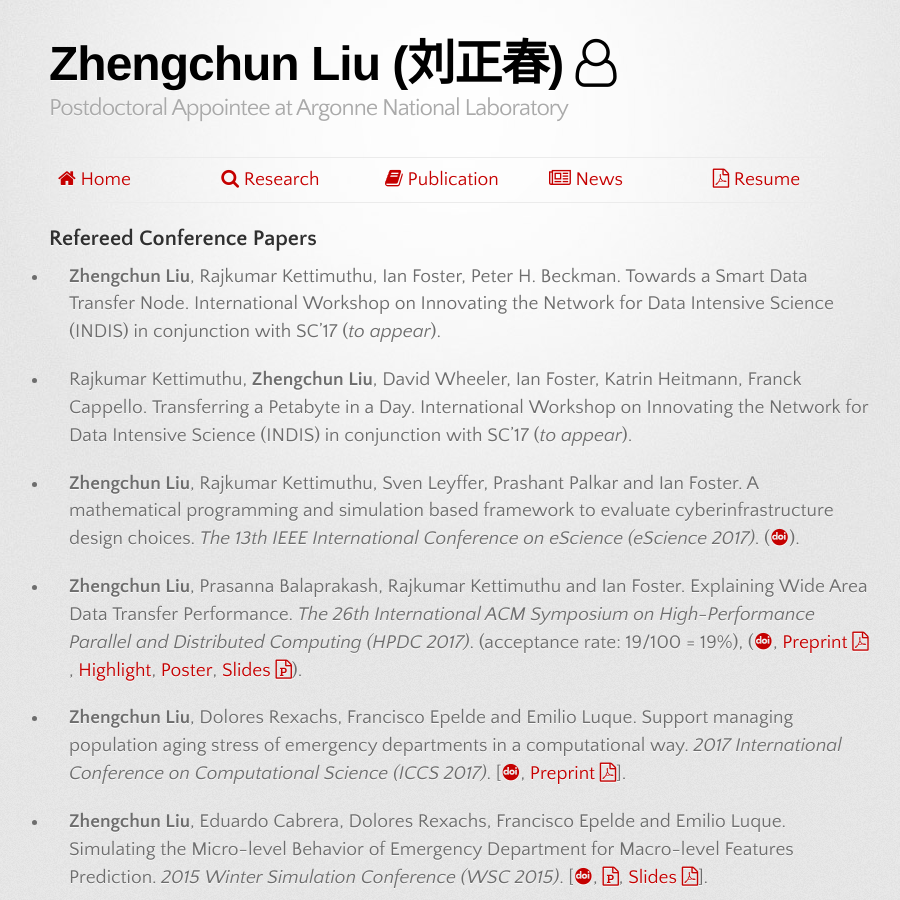
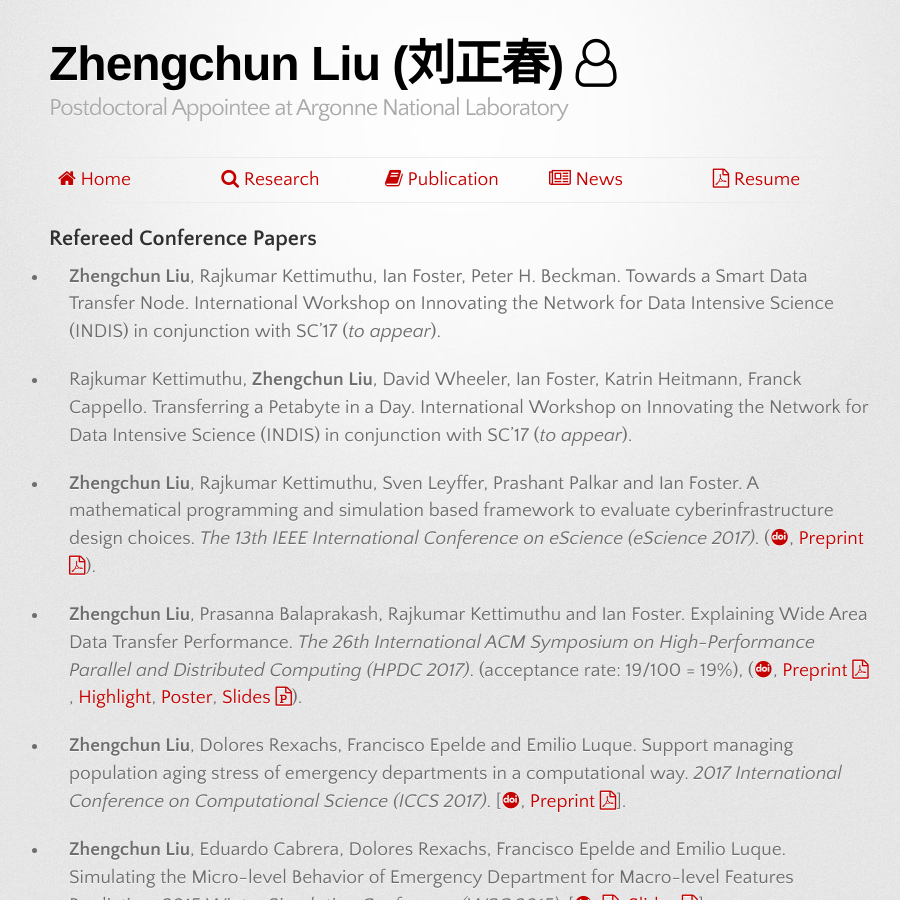
Before and after one commit to lzhengchun/lzhengchun.github.io, a Jekyll site: the page built from Publication.md, in a window 1280 px wide and 900 px high. Shown: the whole window, without its empty margins (181-1081 px from the left). Built offline with Jekyll 4.4.1, drawn with Linux system fonts in a browser that asks for light colours; some web fonts are replaced.

Commit message:
add, delete, polish etc.

```diff
--- a/Publication.md
+++ b/Publication.md
@@ -8,7 +8,7 @@ title: Home
 
 - Rajkumar Kettimuthu, __Zhengchun Liu__, David Wheeler, Ian Foster, Katrin Heitmann, Franck Cappello. Transferring a Petabyte in a Day. International Workshop on Innovating the Network for Data Intensive Science (INDIS) in conjunction with SC'17 (_to appear_).
 
-- __Zhengchun Liu__, Rajkumar Kettimuthu, Sven Leyffer, Prashant Palkar and Ian Foster. A mathematical programming and simulation based framework to evaluate cyberinfrastructure design choices. *The 13th IEEE International Conference on eScience (eScience 2017)*. ([<i class="ai ai-doi" aria-hidden="true"></i>](https://doi.org/10.1109/eScience.2017.27)).
+- __Zhengchun Liu__, Rajkumar Kettimuthu, Sven Leyffer, Prashant Palkar and Ian Foster. A mathematical programming and simulation based framework to evaluate cyberinfrastructure design choices. *The 13th IEEE International Conference on eScience (eScience 2017)*. ([<i class="ai ai-doi" aria-hidden="true"></i>](https://doi.org/10.1109/eScience.2017.27), [Preprint <i class="fa fa-file-pdf-o" aria-hidden="true"></i>](file/eScience17-preprint-Liu.pdf)).
 
 - __Zhengchun Liu__, Prasanna Balaprakash, Rajkumar Kettimuthu and Ian Foster. Explaining Wide Area Data Transfer Performance. *The 26th International ACM Symposium on High-Performance Parallel and Distributed Computing (HPDC 2017)*. (acceptance rate: 19/100 = 19%), ([<i class="ai ai-doi" aria-hidden="true"></i>](https://doi.org/10.1145/3078597.3078605), [Preprint <i class="fa fa-file-pdf-o" aria-hidden="true"></i>](http://www.mcs.anl.gov/~zcliu/files/Explaining%20Wide%20Area%20Data%20Transfer%20Performance.pdf), [Highlight](http://www.mcs.anl.gov/articles/machine-learning-methods-used-develop-data-transfer-performance-models), [Poster](file/hpdc17-poster.pdf), [Slides <i class="fa fa-file-powerpoint-o" aria-hidden="true"></i>](file/slides-HPDC-2017-Zhengchun-Liu.pdf)).
 
```
